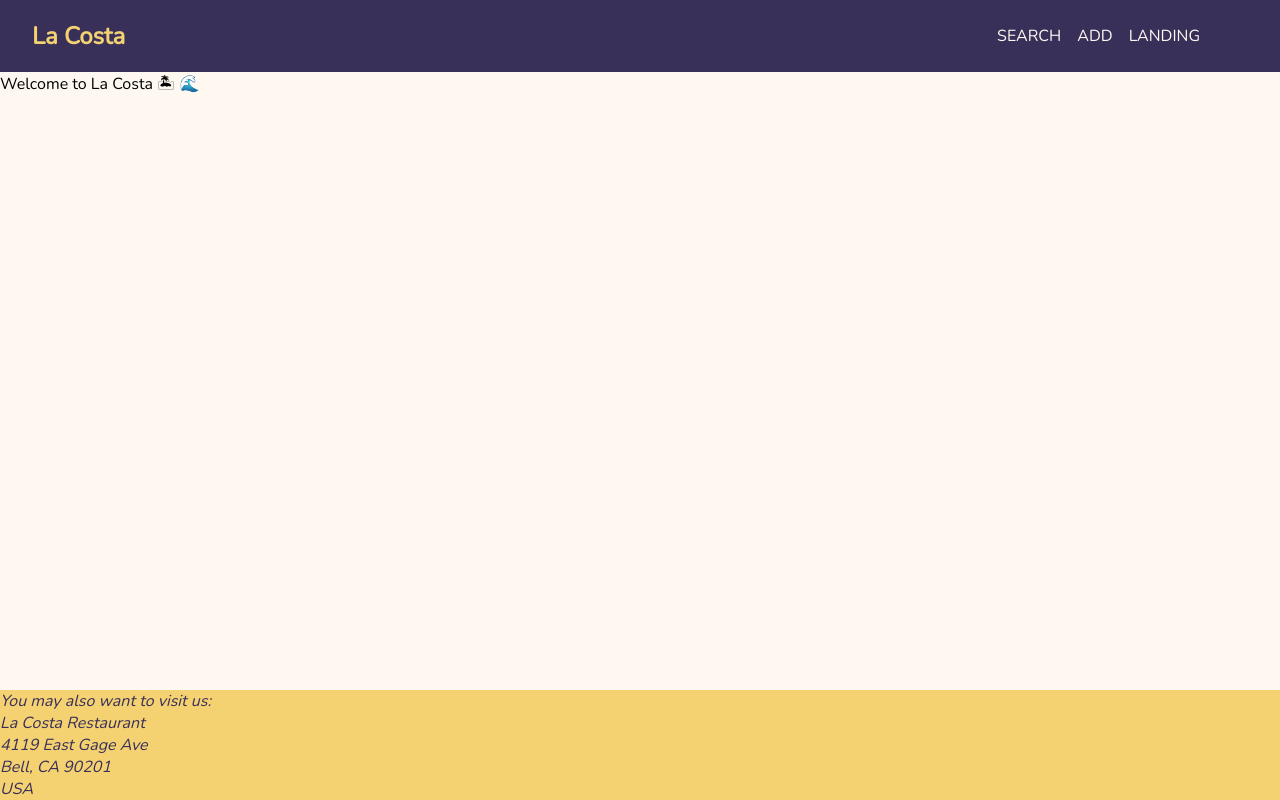
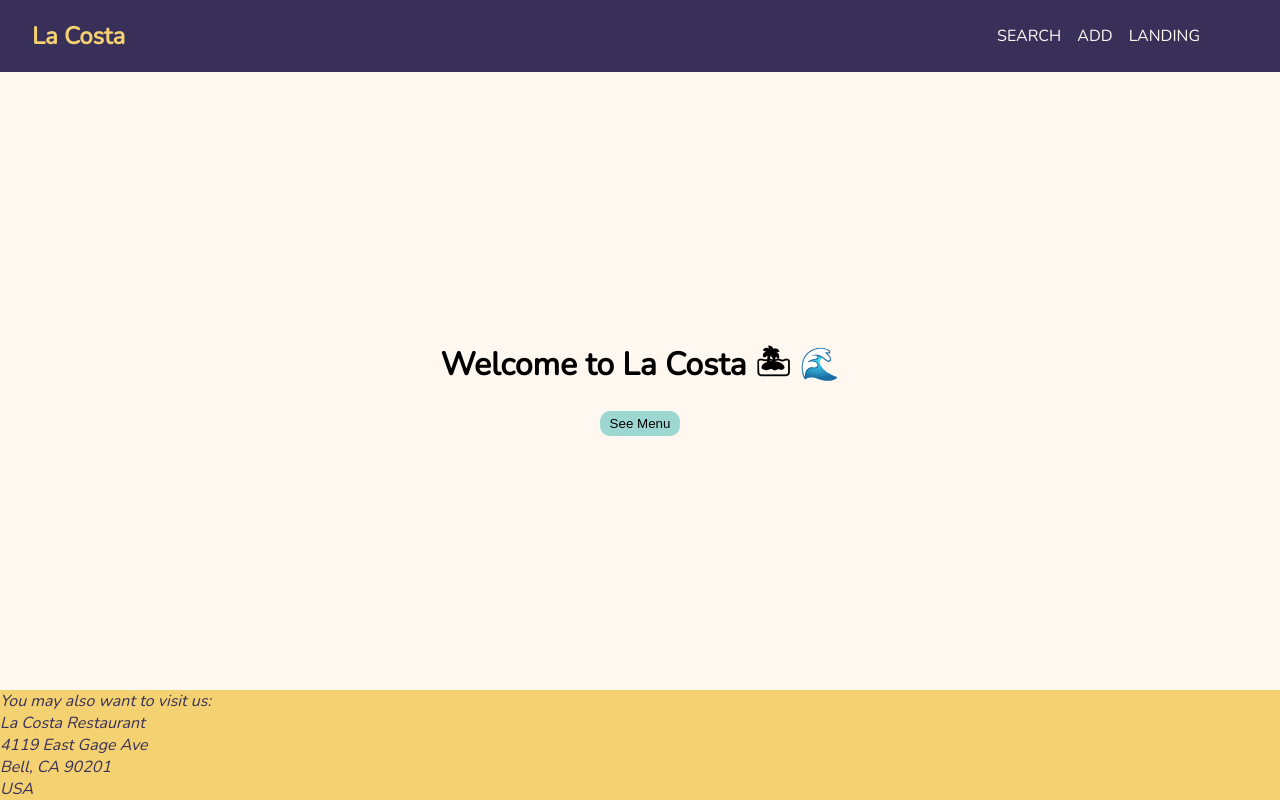
Before and after one commit to Joes-BitGit/menu, a React (Create React App) app in the folder client/: page /landing in a window 1280 px wide. Built offline with nearby package versions, Linux system fonts and the light colour scheme.

Commit message:
html structure for easier landing page management

```diff
--- a/client/src/routes/Landing.jsx
+++ b/client/src/routes/Landing.jsx
@@ -1,7 +1,15 @@
 import React from "react";
+import "../styles/landing.css";
 
 const Landing = () => {
-  return <div>Welcome to La Costa 🏝 🌊</div>;
+  return (
+    <div className="title-wrapper">
+      <h1 className="title">
+        Welcome to La Costa 🏝 🌊
+        <button className="cta-btn">See Menu</button>
+      </h1>
+    </div>
+  );
 };
 
 export default Landing;
```
